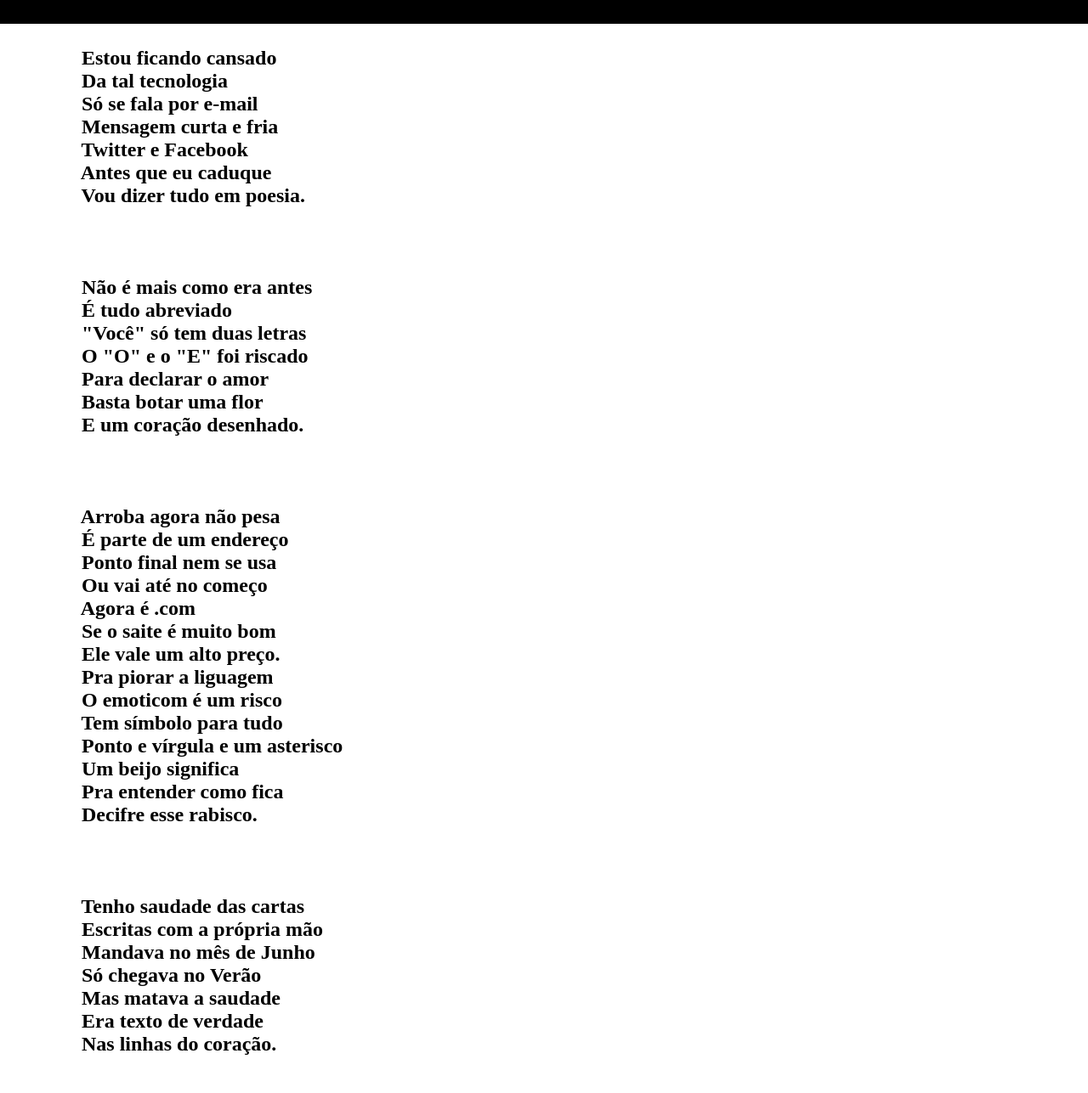
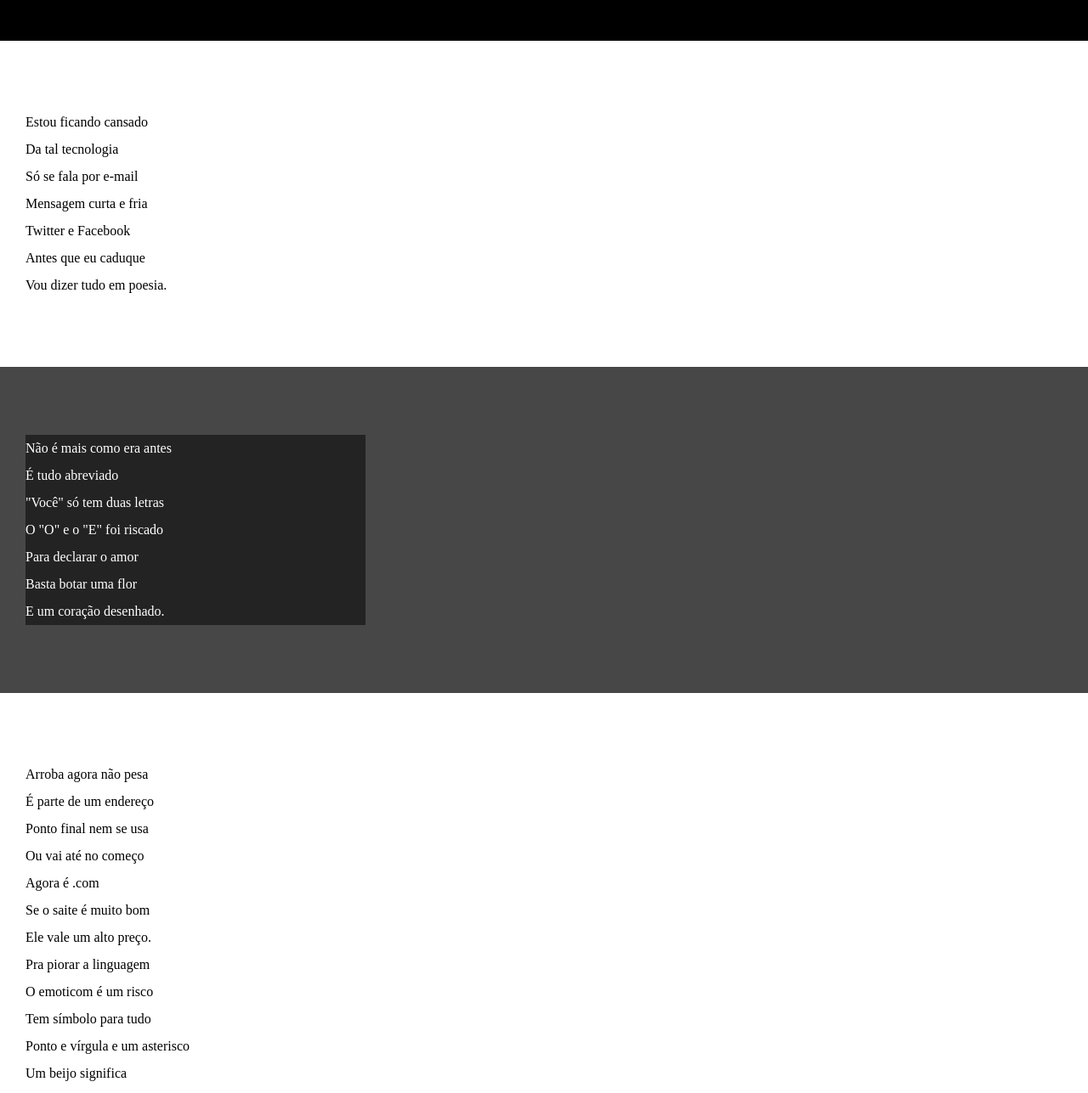
Before and after one commit to AndreyMarqz/HTML-CSS, a plain HTML site: page Desafios/d012/index.html in a window 1280 px wide. Shown: the part 125-1412 px from the top of the page at 85% size. Drawn offline with Linux system fonts and the light colour scheme.

Commit message:
atualizei estilos dos textos e blocos

```diff
--- a/Desafios/d012/index.html
+++ b/Desafios/d012/index.html
@@ -12,87 +12,85 @@
         <p>Por <a href='https://www.recantodasletras.com.br/poesias/3186743' target="_blank"><strong>Milton Duarte</strong></a></p>
     </header>
 
+    <section class="normal">
+        <p>
+            Estou ficando cansado <br>
+            Da tal tecnologia <br>
+            Só se fala por e-mail <br>
+            Mensagem curta e fria <br>
+            Twitter e Facebook <br>
+            Antes que eu caduque <br>
+            Vou dizer tudo em poesia.
+        </p>
+    </section>
 
-    <main>
-        <pre>
-            <strong>
-                Estou ficando cansado
-                Da tal tecnologia
-                Só se fala por e-mail
-                Mensagem curta e fria
-                Twitter e Facebook
-                Antes que eu caduque
-                Vou dizer tudo em poesia.
-            </strong>
-        </pre>
+    <section class="imagem">
+        <p>
+            Não é mais como era antes <br>
+            É tudo abreviado <br>
+            "Você" só tem duas letras <br>
+            O "O" e o "E" foi riscado <br>
+            Para declarar o amor <br>
+            Basta botar uma flor <br>
+            E um coração desenhado.
+        </p>
+    </section>
 
-        <!-- //--- -->
-        <pre>
-            <strong>
-                Não é mais como era antes
-                É tudo abreviado
-                "Você" só tem duas letras
-                O "O" e o "E" foi riscado
-                Para declarar o amor
-                Basta botar uma flor
-                E um coração desenhado.
-            </strong>
-        </pre>
-        <!-- //--- -->
-        <pre>
-            <strong>
-                Arroba agora não pesa
-                É parte de um endereço
-                Ponto final nem se usa
-                Ou vai até no começo
-                Agora é .com
-                Se o saite é muito bom
-                Ele vale um alto preço.
-                Pra piorar a liguagem
-                O emoticom é um risco
-                Tem símbolo para tudo
-                Ponto e vírgula e um asterisco
-                Um beijo significa
-                Pra entender como fica
-                Decifre esse rabisco.
-            </strong>
-        </pre>
+    <section class="normal">
+        <p>
+            Arroba agora não pesa <br>
+            É parte de um endereço <br>
+            Ponto final nem se usa <br>
+            Ou vai até no começo <br>
+            Agora é .com <br>
+            Se o saite é muito bom <br>
+            Ele vale um alto preço.
+        </p>
 
-        <!-- //--- -->
-        <pre>
-            <strong>
-                Tenho saudade das cartas
-                Escritas com a própria mão
-                Mandava no mês de Junho
-                Só chegava no Verão
-                Mas matava a saudade
-                Era texto de verdade
-                Nas linhas do coração.
-            </strong>
-        </pre>
-        <!-- //--- -->
-        <pre>
-            <strong>
-                Agora, escrevo e envio
-                Chegando na mesma hora
-                Mas quando vou prosear
-                A pessoa foi embora
-                Abriu outro aplicativo
-                O mundo ficou cativo
-                Da tecnologia do agora.
-                Felizmente, pra orar
-                Não precisa de internet
-                Deus escuta todo mundo
-                Se quiser, faça esse teste
-                Dois pontos são dois joelhos
-                Seus lábios são aparelhos
-                Deixe que Deus interprete.
+        <p>
+            Pra piorar a linguagem <br>
+            O emoticom é um risco <br>
+            Tem símbolo para tudo <br>
+            Ponto e vírgula e um asterisco <br>
+            Um beijo significa <br>
+            Pra entender como fica <br>
+            Decifre esse rabisco.
+        </p>
+    </section>
 
-                Felizmente, pra orar
-            </strong>
-        </pre>
+    <section class="imagem">
+        <p>
+            Tenho saudade das cartas <br>
+            Escritas com a própria mão <br>
+            Mandava no mês de Junho <br>
+            Só chegava no Verão <br>
+            Mas matava a saudade <br>
+            Era texto de verdade <br>
+            Nas linhas do coração.
+        </p>
+    </section>
 
-    </main>
+    <section class="normal">
+        <p>
+            Agora, escrevo e envio <br>
+            Chegando na mesma hora <br>
+            Mas quando vou prosear <br>
+            A pessoa foi embora <br>
+            Abriu outro aplicativo <br>
+            O mundo ficou cativo <br>
+            Da tecnologia do agora.
+        </p>
+
+        <p>
+            Felizmente, pra orar <br>
+            Não precisa de internet <br>
+            Deus escuta todo mundo <br>
+            Se quiser, faça esse teste <br>
+            Dois pontos são dois joelhos <br>
+            Seus lábios são aparelhos <br>
+            Deixe que Deus interprete.
+        </p>
+    </section>
 
     <footer>
         <p>Site Criado Por <strong><a href="https://gustavoguanabara.github.io/" target="_blank">GustavoGuanabara</a></strong> para o <strong><a href="https://www.youtube.com/c/CursoemV%C3%ADdeo" target="_blank">CursoEmVídeo</a></strong></p>
--- a/Desafios/d012/style.css
+++ b/Desafios/d012/style.css
@@ -19,18 +19,25 @@
     padding: 0px;
 }
 
+html, body {
+    min-height: 100vh;
+    background-color: darkgray;
+}
+
 header {
     background-color: black;
     font-family: 'poppins';
     text-align: center;
-    padding: 40px;
 
     & h1 {
         color: white;
+        padding-top: 50px;
+        font-variant: small-caps;
     }
 
     & p {
          color: white;
+         padding-bottom: 50px;
          text-decoration: none;
 
          & a {
@@ -44,13 +51,26 @@ header {
     }
 }
 
-main {
+section {
+    padding-top: 10vh;
+    padding-bottom: 10vh;
+    line-height: 2em;
+    padding-left: 30px;
+}
+
+.normal {
     background-color: white;
+    color: black;
+}
 
-    & pre {
-        font-family: 'indie';
-        font-size: 1.5em;
-    }
+.imagem {
+    background-color: rgb(72, 71, 71);
+    color: white;
+}
+
+.imagem > p {
+    width: 400px;
+    background-color: rgb(36, 35, 35);
 }
 
 footer {
```
